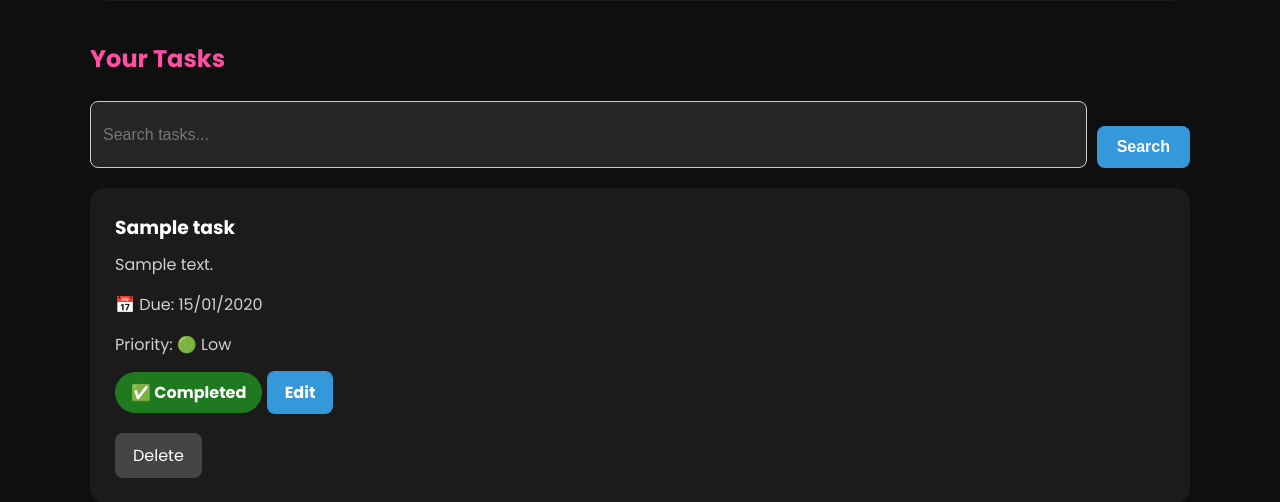
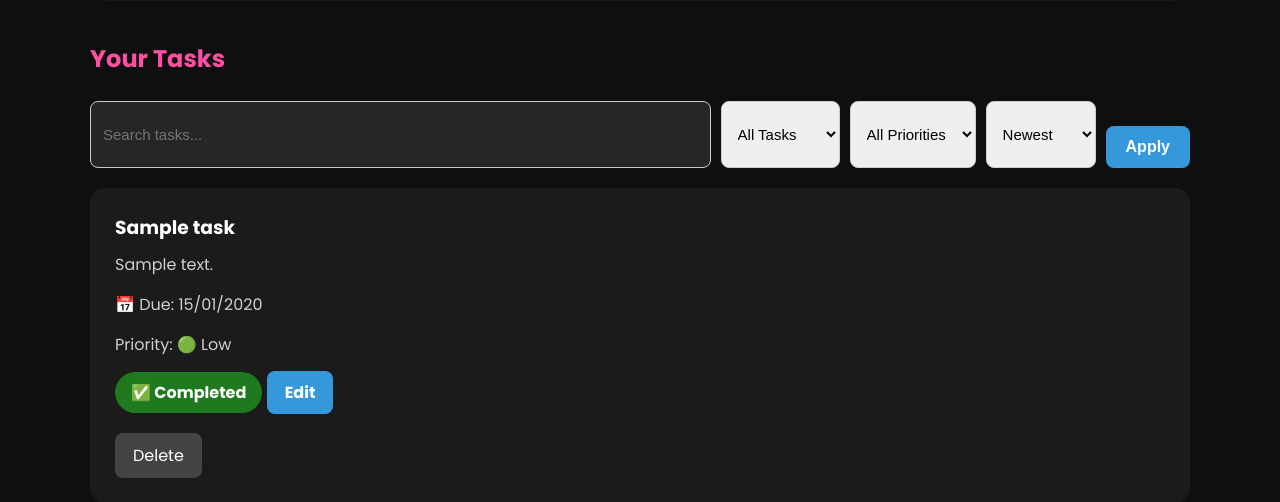
Before and after one commit to haninatwi0/TaskFlow, a Flask app: page /dashboard in a window 1280 px wide. Shown: the part 1093-1595 px from the top of the page. Run offline with Flask 3, Linux system fonts and the light colour scheme; the visitor is signed in with stand-in values (Sample User, id 1); tables that the repository leaves empty hold one stand-in row (values such as "Sample post").

Commit message:
Add task filtering and sorting

```diff
--- a/app.py
+++ b/app.py
@@ -77,6 +77,9 @@ def dashboard():
         return redirect("/login")
 
     search = request.args.get("search", "").strip()
+    status = request.args.get("status", "all")
+    priority = request.args.get("priority", "all")
+    sort = request.args.get("sort", "newest")
 
     tasks = Task.query.filter_by(user_id=user.id)
 
@@ -86,13 +89,37 @@ def dashboard():
             (Task.description.ilike(f"%{search}%"))
         )
 
-    tasks = tasks.order_by(Task.created_at.desc()).all()
+    if status == "completed":
+        tasks = tasks.filter_by(completed=True)
+
+    elif status == "pending":
+        tasks = tasks.filter_by(completed=False)
+
+    if priority != "all":
+        tasks = tasks.filter_by(priority=priority)
+
+    if sort == "newest":
+        tasks = tasks.order_by(Task.created_at.desc())
+
+    elif sort == "oldest":
+        tasks = tasks.order_by(Task.created_at.asc())
+
+    elif sort == "title":
+        tasks = tasks.order_by(Task.title.asc())
+
+    elif sort == "due":
+        tasks = tasks.order_by(Task.due_date.asc())
+
+    tasks = tasks.all()
 
     return render_template(
         "dashboard.html",
         user=user,
         tasks=tasks,
-        search=search
+        search=search,
+        status=status,
+        priority=priority,
+        sort=sort
     )
 
 
--- a/static/css/style.css
+++ b/static/css/style.css
@@ -877,11 +877,11 @@ nav{
 
 
 
-/* Search Form */
-
 .search-form{
 
     display:flex;
+
+    flex-wrap:wrap;
 
     gap:10px;
 
@@ -889,29 +889,34 @@ nav{
 
 }
 
-.search-form input{
-
-    flex:1;
+.search-form input,
+.search-form select{
 
     padding:12px;
 
+    border-radius:8px;
+
     border:1px solid #ccc;
 
-    border-radius:8px;
+    font-size:15px;
 
-    font-size:16px;
+}
+
+.search-form input{
+
+    flex:2;
 
 }
 
 .search-form button{
-
-    padding:12px 20px;
 
     background:#3498db;
 
     color:white;
 
     border:none;
+
+    padding:12px 20px;
 
     border-radius:8px;
 
--- a/templates/dashboard.html
+++ b/templates/dashboard.html
@@ -115,7 +115,7 @@ Dashboard
 
     <h2>Your Tasks</h2>
 
-    <form class="search-form" method="GET" action="/dashboard">
+    <form class="search-form" method="GET">
 
     <input
         type="text"
@@ -124,8 +124,77 @@ Dashboard
         value="{{ search }}"
     >
 
+    <select name="status">
+
+        <option value="all"
+            {% if status=="all" %}selected{% endif %}>
+            All Tasks
+        </option>
+
+        <option value="pending"
+            {% if status=="pending" %}selected{% endif %}>
+            Pending
+        </option>
+
+        <option value="completed"
+            {% if status=="completed" %}selected{% endif %}>
+            Completed
+        </option>
+
+    </select>
+
+    <select name="priority">
+
+        <option value="all"
+            {% if priority=="all" %}selected{% endif %}>
+            All Priorities
+        </option>
+
+        <option value="High"
+            {% if priority=="High" %}selected{% endif %}>
+            High
+        </option>
+
+        <option value="Medium"
+            {% if priority=="Medium" %}selected{% endif %}>
+            Medium
+        </option>
+
+        <option value="Low"
+            {% if priority=="Low" %}selected{% endif %}>
+            Low
+        </option>
+
+    </select>
+
+    <select name="sort">
+
+        <option value="newest"
+            {% if sort=="newest" %}selected{% endif %}>
+            Newest
+        </option>
+
+        <option value="oldest"
+            {% if sort=="oldest" %}selected{% endif %}>
+            Oldest
+        </option>
+
+        <option value="title"
+            {% if sort=="title" %}selected{% endif %}>
+            A → Z
+        </option>
+
+        <option value="due"
+            {% if sort=="due" %}selected{% endif %}>
+            Due Date
+        </option>
+
+    </select>
+
     <button type="submit">
-            Search
+
+        Apply
+
     </button>
 
     </form>
```
Lines whose indentation alone changed are shown as unchanged.
